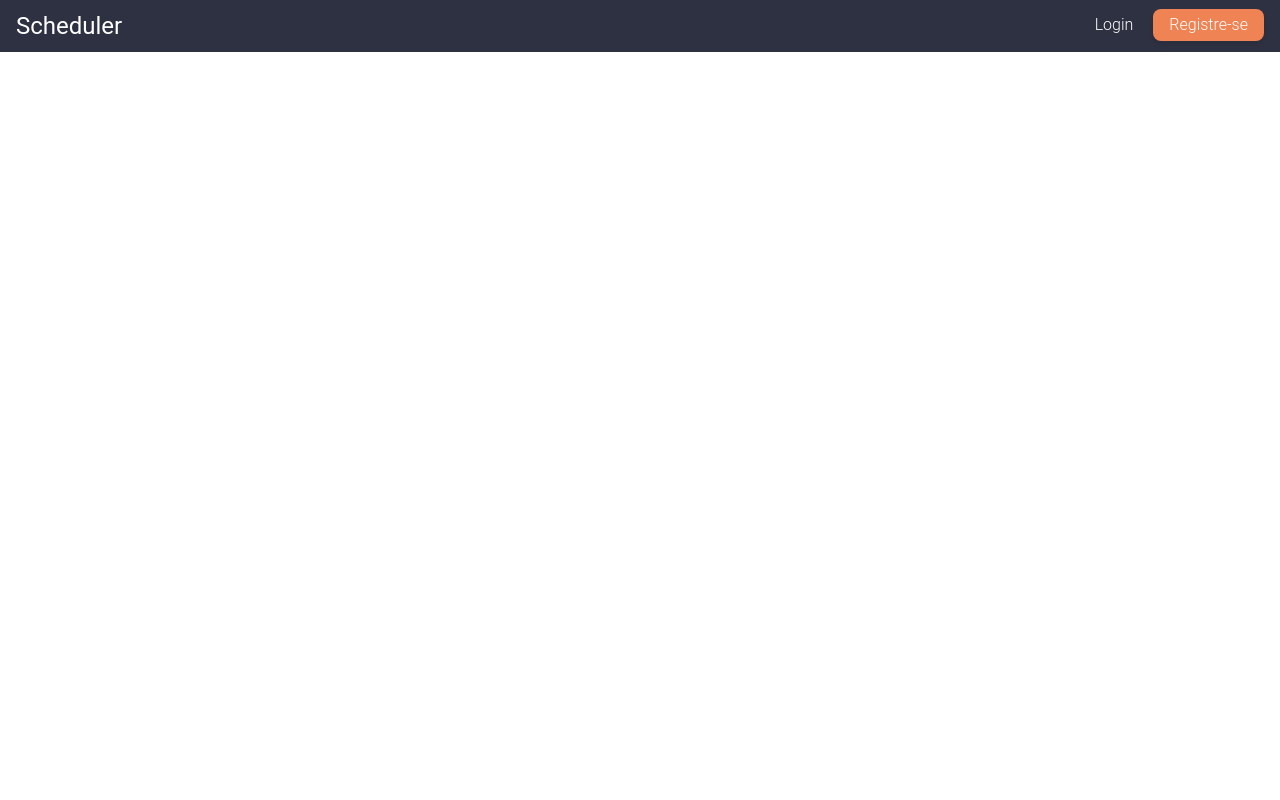
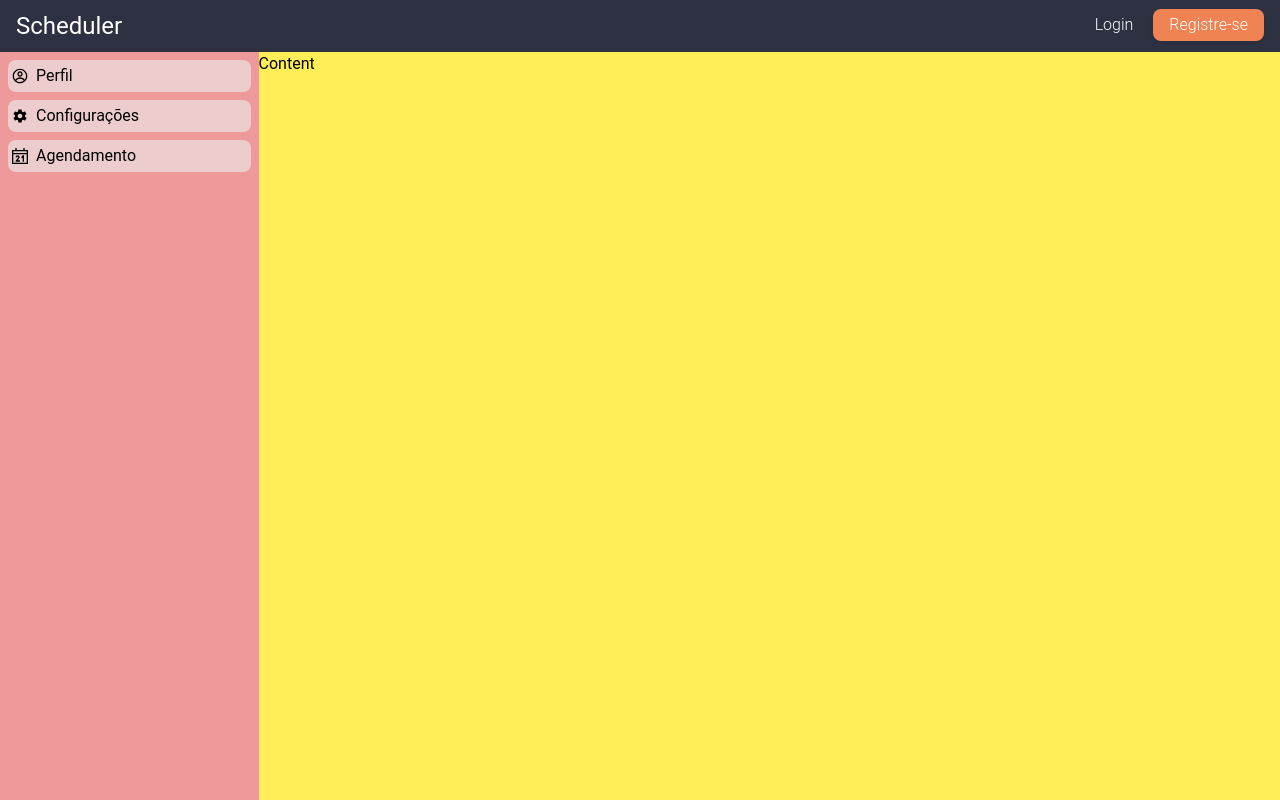
Before and after one commit to ViniciusBeuther/Barber_Scheduler, a React (Vite) app: page /admin in a window 1280 px wide. Built offline with nearby package versions, Linux system fonts and the light colour scheme.

Commit message:
Upd: Working in Admin Board

```diff
--- /dev/null
+++ b/src/components/AdminSideBar.jsx
@@ -0,0 +1,9 @@
+const AdminSideBar = () => {
+    return(
+        <section>
+            ADMIN SIDEBAR
+        </section>
+    )
+}
+
+export default AdminSideBar;
--- a/src/pages/AdminBoard.jsx
+++ b/src/pages/AdminBoard.jsx
@@ -1,10 +1,40 @@
-import Header from "../components/Header"
+import { Tabs, TabsHeader } from "@material-tailwind/react";
+import AdminSideBar from "../components/AdminSideBar";
+import Header from "../components/Header";
+import { CgProfile } from "react-icons/cg";
+import { IoMdSettings } from "react-icons/io";
+import { GrSchedule } from "react-icons/gr";
 
 const AdminBoard = () => {
     return(
-        <>
+        <div className="w-full flex-1 bg-green-300 h-[100vh] overflow-y-hidden">
             <Header />
-        </>
+            <section id="admin__container" className="flex w-full flex-1 h-full">
+                <section id="admin__container__sidebar" className="bg-red-200 w-[25%] p-2">
+                    <Tabs className="flex flex-col gap-2">
+                        <TabsHeader className="flex items-center justify-start gap-2">
+                            <CgProfile />
+                            Perfil
+                        </TabsHeader>
+
+                        <TabsHeader className="flex items-center justify-start gap-2">
+                            <IoMdSettings />
+                            Configurações
+                        </TabsHeader>
+
+                        <TabsHeader className="flex items-center justify-start gap-2">
+                            <GrSchedule />
+                            Agendamento
+                        </TabsHeader>
+                    </Tabs>
+                </section>
+
+                <section id="admin__container__content" className="bg-yellow-400 w-full">
+                    Content
+                </section>
+
+            </section>
+        </div>
     )
 }
 
```
